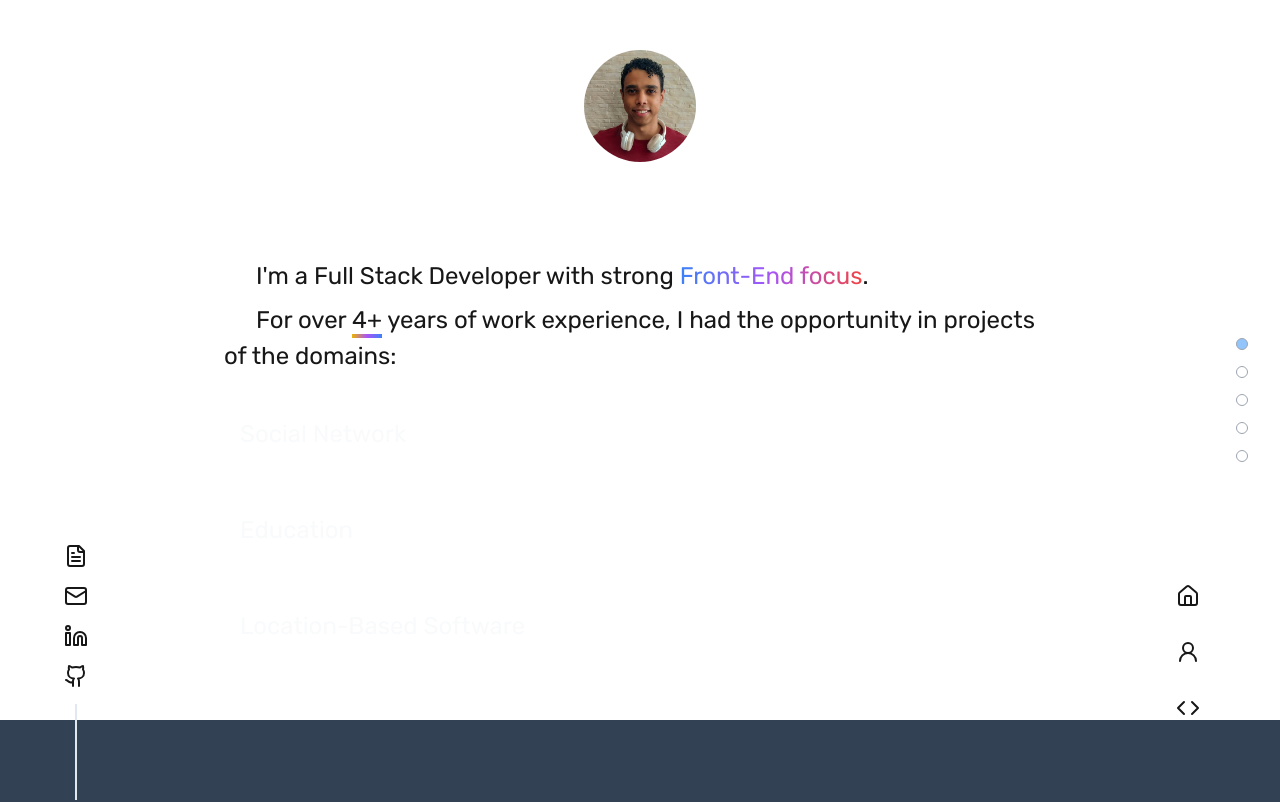
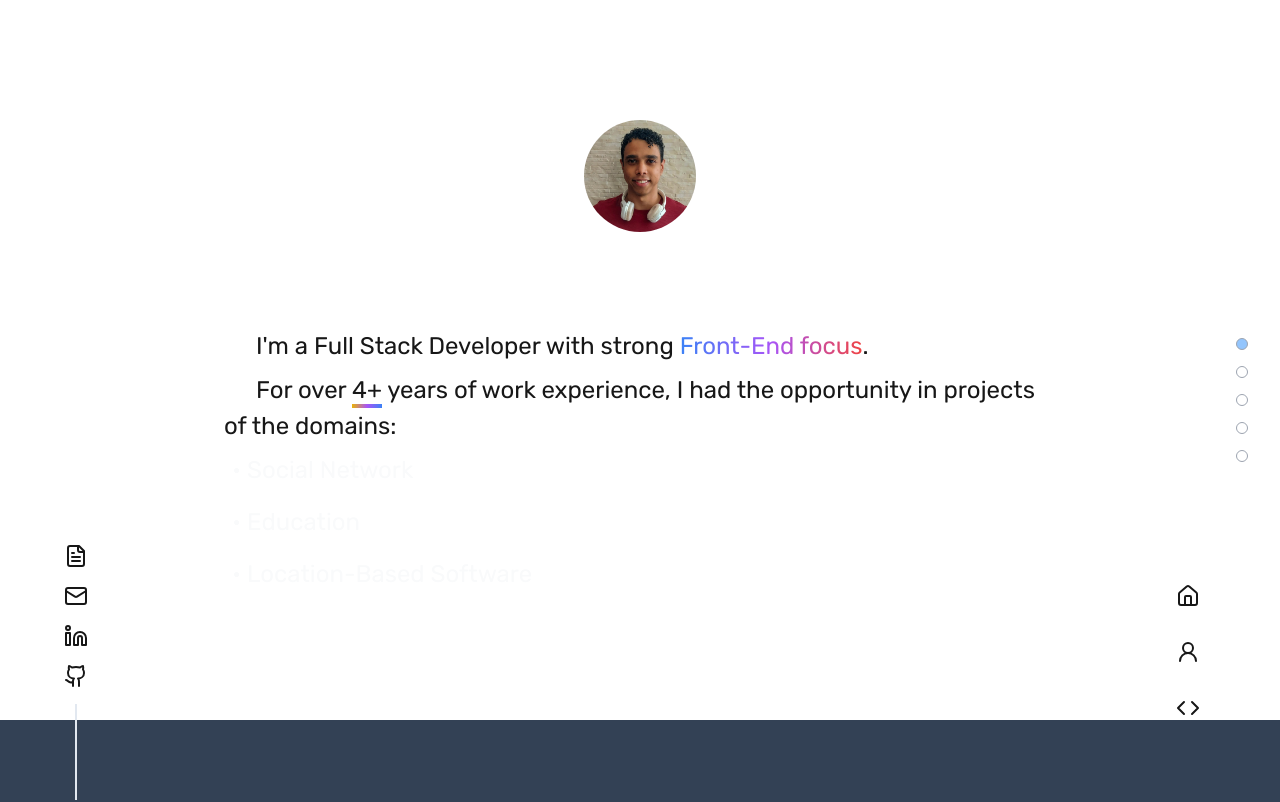
Before and after one commit to ericiannj/new-port, a Next.js app: page /about in a window 1280 px wide. Shown: the top 802 px of the page. Built offline with nearby package versions, Linux system fonts and the light colour scheme.

Commit message:
enhancement(Summary): improve domains structure

```diff
--- a/src/app/about/components/DomainsSection.tsx
+++ b/src/app/about/components/DomainsSection.tsx
@@ -49,22 +49,22 @@ const DomainsSection = () => {
 
   return (
     <div className="w-full">
-      <ul className="space-y-2">
+      <ul>
         {positions.map((item) => (
           <li
             key={item.id}
             id={item.id}
             onMouseEnter={() => handleMouseEnter(item.id)}
             onMouseLeave={handleMouseLeave}
-            className={`flex cursor-pointer items-center justify-between rounded-lg p-4 transition-all duration-200 ${
+            className={`flex cursor-pointer items-center justify-between rounded-lg p-2 transition-all duration-200 ${
               selectedPositionId === item.id ? 'bg-blue-300' : ''
             }`}
             onClick={(event) => handleClick(event, item.url)}
           >
             <span
-              className={`${selectedPositionId === item.id ? 'text-gray-900' : 'text-gray-50'}`}
+              className={`text-2xl ${selectedPositionId === item.id ? 'text-gray-900' : 'text-gray-50'}`}
             >
-              {item.label}
+              • {item.label}
             </span>
             <div
               className={`transition-opacity duration-200 ${
@@ -72,13 +72,15 @@ const DomainsSection = () => {
               }`}
             >
               <div className="flex items-center gap-2">
-                <div className="flex items-center text-gray-500">
-                  <MapPin size={16} />
-                  <span className="ml-1 text-sm">{item.country}</span>
+                <div className="flex items-center text-gray-900">
+                  <MapPin size={14} />
+                  <span className="ml-1 text-xs">{item.country}</span>
                 </div>
                 <div className="text-right">
-                  <p className="font-medium text-gray-900">{item.name}</p>
-                  <p className="text-sm text-gray-600">{item.designation}</p>
+                  <p className="text-sm font-medium text-gray-900">
+                    {item.name}
+                  </p>
+                  <p className="text-xs text-gray-600">{item.designation}</p>
                 </div>
               </div>
             </div>
--- a/src/app/about/components/Summary.tsx
+++ b/src/app/about/components/Summary.tsx
@@ -20,7 +20,7 @@ const Summary = () => (
       </span>
       .
     </p>
-    <p className="mb-4 indent-8">
+    <p className="indent-8">
       For over{' '}
       <span className="relative">
         <span className="relative z-10">4+</span>
```
Also changed, not shown: 1 other file (tests, documents, lock files or other folders).
